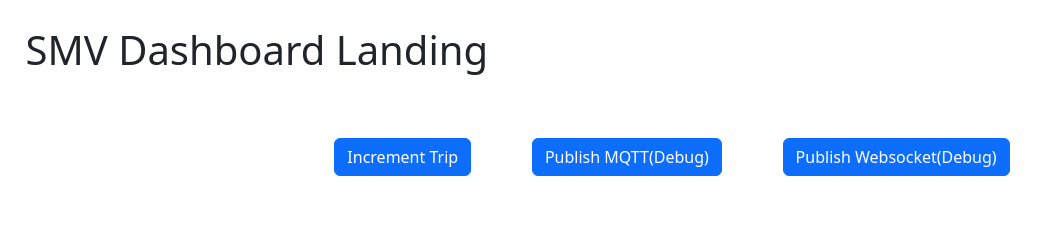
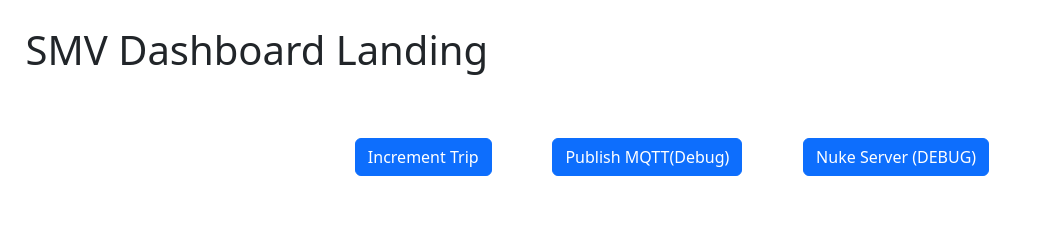
Before and after one commit to Howard-Z/SMV-Dashboard, a Django app: page /dashboard/ in a window 1280 px wide. Shown: the top 237 px of the page, without its empty margins (0-1046 px from the left). Run offline with Django 3.2, Linux system fonts and the light colour scheme; the visitor is signed in with stand-in values (Sample User, id 1); data that the repository does not hold is empty.

Commit message:
nuke server

```diff
--- a/mqtt/templates/mqtt/dashboard_admin.html
+++ b/mqtt/templates/mqtt/dashboard_admin.html
@@ -19,7 +19,7 @@
             <button class='btn btn-primary' onclick="mqtt_publish()">Publish MQTT(Debug)</button>
         </div>
         <div>
-            <button class='btn btn-primary' onclick="test_websocket()">Publish Websocket(Debug)</button>
+            <button class='btn btn-primary' onclick="test_mqtt()">Nuke Server (DEBUG)</button>
         </div>
     </div>
     {% endif %}
@@ -122,15 +122,7 @@
         })
 
     };
-    function test_websocket() {
-            let channel = prompt("Channel ('speed' for dashboard, 'teamdata' for team view)")
-            if (channel == "speed") {
-                type1 = "data.notif"
-            } else {
-                type1 = "team.notif"
-            }
-            let module1 = prompt("Module")
-            let content = prompt("Content")
+    function test_mqtt() {
             fetch(`{% url 'dash_admin' %}`, {
                 method: 'POST',
                 headers: {
@@ -138,8 +130,8 @@
                     },
                 credentials: 'same-origin',
                 body: JSON.stringify({
-                    'data': `{"channel": "${channel}", "module": "${module1}","type1": "${type1}", "content": "${content}"}`,
-                    'feature': "test_websocket"
+                    'data': `lmao`,
+                    'feature': "test_mqtt"
                 })
             })
             .then(response=>response.json())
--- a/mqtt/views.py
+++ b/mqtt/views.py
@@ -31,10 +31,8 @@ def dash_admin(request):
             case "publish_mqtt":
                 data = json.loads(data['data'])
                 publish(topic=data['topic'], message=data['message'])
-            case "test_websocket":
-                data = json.loads(data['data'])
-                print(data)
-                test_senddata(data['channel'], data['module'], data['content'], data['type1'])
+            case "test_mqtt":
+                test_mqttStress()
         return JsonResponse({"status": "200"})
     else:
         recent_trip = Trip.objects.last()
```
